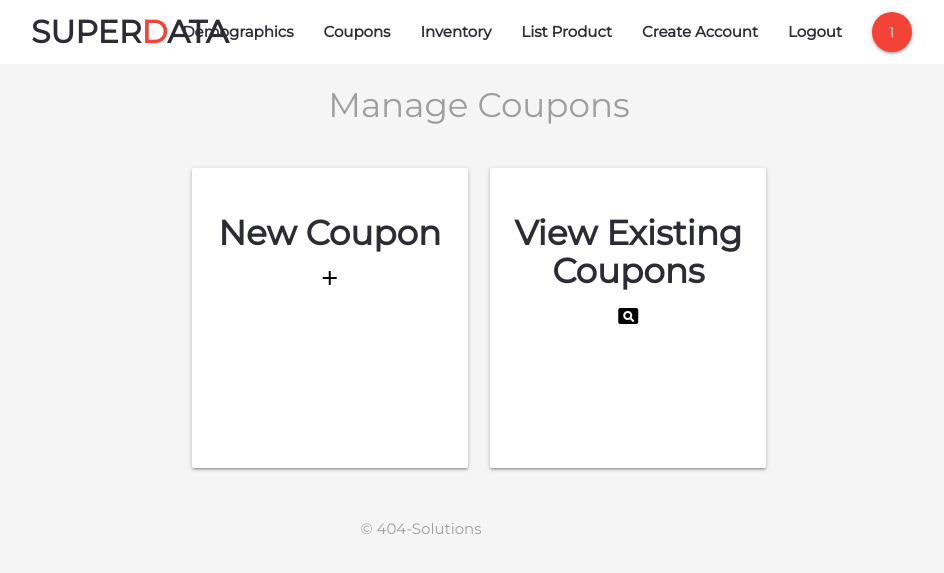
After one commit to darklongnightt/404-Solutions, a PHP site: page /coupons/coupons_index.php in a window 1280 px wide. The commit adds this page. Shown: the top 573 px of the page, without its empty margins (219-1163 px from the left). Run offline with PHP 8.4, Linux system fonts and the light colour scheme; a user stored in the database is signed in; some libraries are stand-ins or nearby versions.

Commit message:
View and delete coupons

```diff
--- /dev/null
+++ b/coupons/coupons_index.php
@@ -0,0 +1,39 @@
+<?php
+include("../templates/header.php");
+
+?>
+
+<!DOCTYPE HTML>
+<html>
+<section class="container center">
+    <h4 class="center grey-text">Manage Coupons</h4>
+    <div class="row">
+        <br>
+        <div class="col m4 s8 offset-m2">
+            <a href="new_coupon.php">
+                <div class="card small">
+                    <div class="card-content">
+                        <h4 class="brand-text bold">New Coupon</h4>
+                        <i class="material-icons black-text">add</i>
+                    </div>
+                </div>
+            </a>
+        </div>
+
+        <div class="col m4 s8">
+            <a href="view_coupons.php">
+                <div class="card small">
+                    <div class="card-content">
+                        <h4 class="brand-text bold">View Existing Coupons</h4>
+                        <i class="material-icons black-text">pageview</i>
+                    </div>
+                </div>
+            </a>
+        </div>
+    </div>
+
+</section>
+
+<?php include("../templates/footer.php"); ?>
+
+</html>
--- a/css/headers.css
+++ b/css/headers.css
@@ -51,3 +51,14 @@ nav i.material-icons {
 .empty-cart-btn {
   width: 250px;
 }
+
+
+/* Dropdown Button */
+.dropbtn {
+  background-color: #3498DB;
+  color: white;
+  padding: 16px;
+  font-size: 16px;
+  border: none;
+  cursor: pointer;
+}
--- a/templates/admin_nav.php
+++ b/templates/admin_nav.php
@@ -3,7 +3,7 @@
 </li>
 
 <li>
-    <a href="../new_coupon.php" class="brand-text bold">Coupons</a>
+    <a href="../coupons/coupons_index.php" class="brand-text bold">Coupons</a>
 </li>
 
 <li>
```
Also changed, not shown: coupons/new_coupon.php (renamed from new_coupon.php, +4 -4 lines), coupons/view_coupons.php (added, +79 -0 lines), img/coupon.png (added), img/upload_placeholder.png (deleted).
